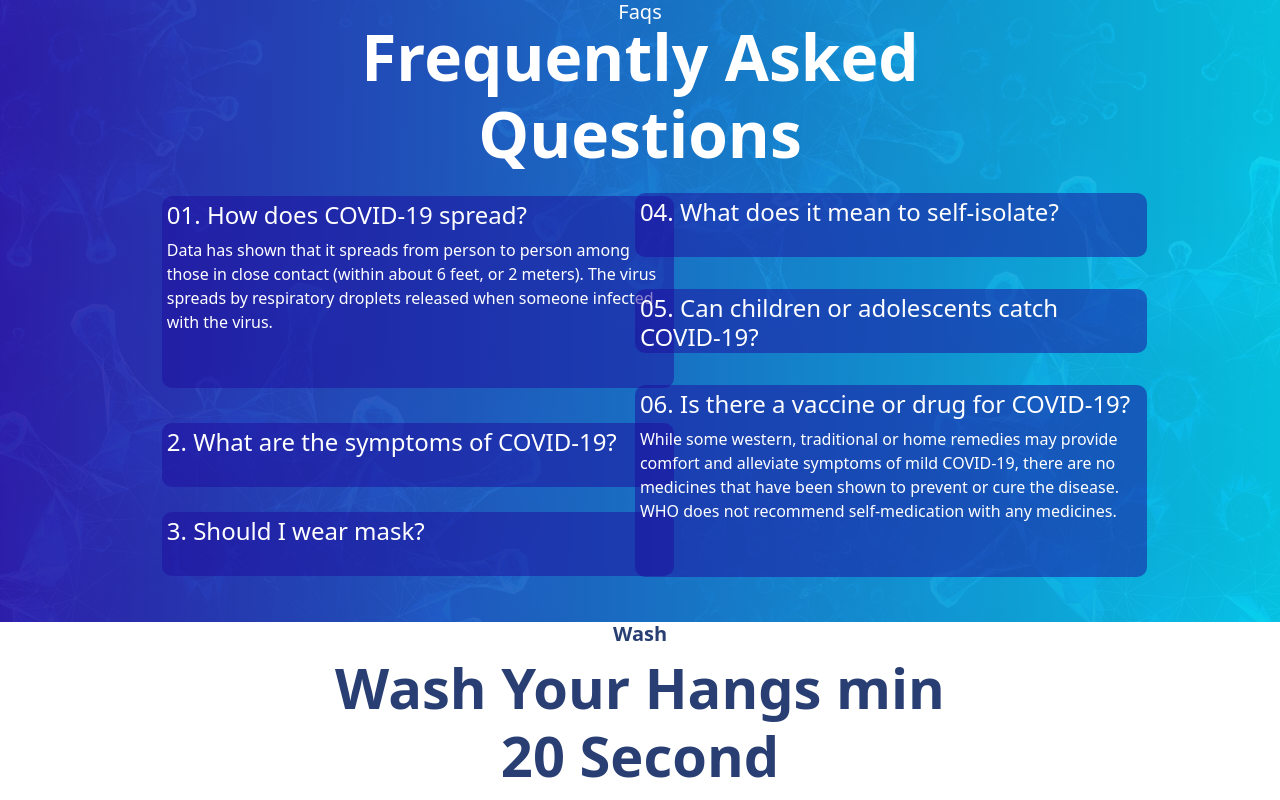
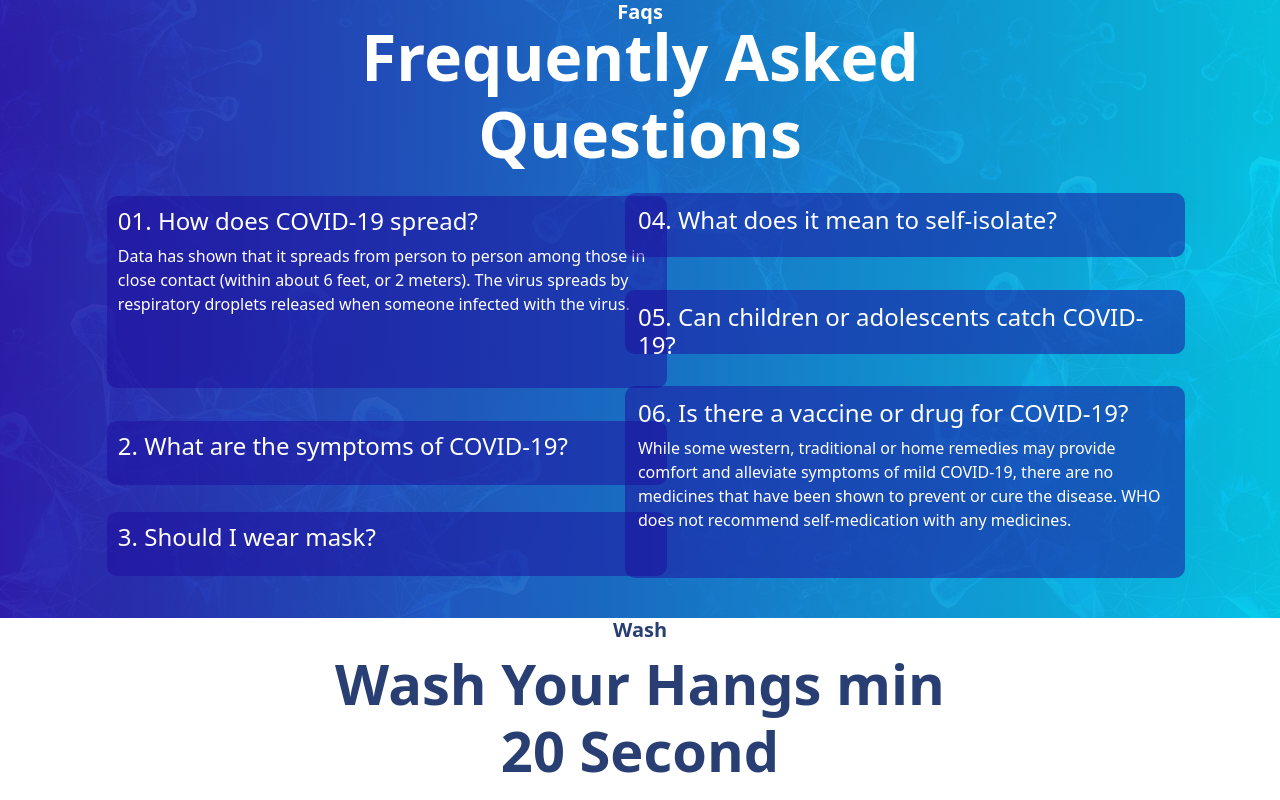
Before and after one commit to JessRm04/laresistenciacoviders, a React (Create React App) app: page / in a window 1280 px wide. Shown: the top 800 px of the page. Built offline with nearby package versions, Linux system fonts and the light colour scheme; no server answers; the HTML template or start-up script is replaced by a standard one.

Commit message:
modificado estilos

```diff
--- a/src/components/render/landing/landing-view-questions/landing-view-question.jsx
+++ b/src/components/render/landing/landing-view-questions/landing-view-question.jsx
@@ -10,28 +10,28 @@ function Question() {
         </div>
         <div className='questionCards'>
             <div className='questionCardsLeft'>
-                <div className='question2 questionOrder01'>
+                <div className='question2'>
                     <h4>01. How does COVID-19 spread?</h4>
                     <p>Data has shown that it spreads from person to person among those in close contact
                     (within about 6 feet, or 2 meters). The virus spreads by respiratory droplets
                     released when someone infected with the virus.
                     </p>
                 </div>
-                <div className='question questionOrder02'>
+                <div className='question'>
                     <h4>2. What are the symptoms of COVID-19?</h4>
                 </div>
-                <div className='question questionOrder03'>
+                <div className='question'>
                     <h4>3. Should I wear mask?</h4>
                 </div>
             </div>
             <div className='questionCardsRight'>
-                <div className='question questionOrder04'>
+                <div className='question'>
                     <h4>04. What does it mean to self-isolate?</h4>
                 </div>
-                <div className='question questionOrder05'>
+                <div className='question'>
                     <h4>05. Can children or adolescents catch COVID-19?</h4>
                 </div>
-                <div className='question2 questionOrder06'>
+                <div className='question2'>
                     <h4>06. Is there a vaccine or drug for COVID-19?</h4>
                     <p>While some western, traditional or home remedies may provide comfort and alleviate symptoms
                     of mild COVID-19, there are no medicines that have been shown to prevent or cure the disease.
--- a/src/components/render/landing/landing-view-questions/landing-view-questions.css
+++ b/src/components/render/landing/landing-view-questions/landing-view-questions.css
@@ -14,7 +14,7 @@
 
 .questionCardsLeft{
     grid-column: 2/4;
-    margin-left: 18%;
+    margin-left: 12%;
 }
 
 .questionCardsRight{
@@ -24,31 +24,31 @@
 
 .question{
     background-color: rgba(30, 12, 157, 0.5);
-    width: 32rem;
+    width: 35rem;
     height: 4rem;
-    color: #FFFFFF;
+    color: var(--white);
     border-radius: 10px;
-    padding: 5px;
+    padding: 2% 2%;
     margin-top: 12px;
     margin-bottom: 5%;
 }
 
 .question2{
     background-color: rgba(30, 12, 157, 0.5);
-    width: 32rem;
+    width: 35rem;
     height: 12rem;
-    color: #FFFFFF;
+    color: var(--white);
     border-radius: 10px;
-    padding: 5px;
+    padding: 2% 2%;
     margin-top: 15px;
-    margin-bottom: 7%;
+    margin-bottom: 6%;
 }
 
 p{
-    color: #FFFFFF;
+    color: var(--white);
 }
 
-h5, h4{
+h4{
     color: var(--white);
     font-weight: bold;
 }
@@ -62,10 +62,12 @@ h5, h4{
 .titleQuestionsFaqs{
     grid-column: 2/4;
     justify-content: center;
+    color: var(--white);
+    font-weight: bold;
 }
 
 .titleQuestions{
-    color: #FFFFFF;
+    color: var(--white);
     font-size: 4rem;
     font-weight: bolder;
     grid-column: 2/4;
```
